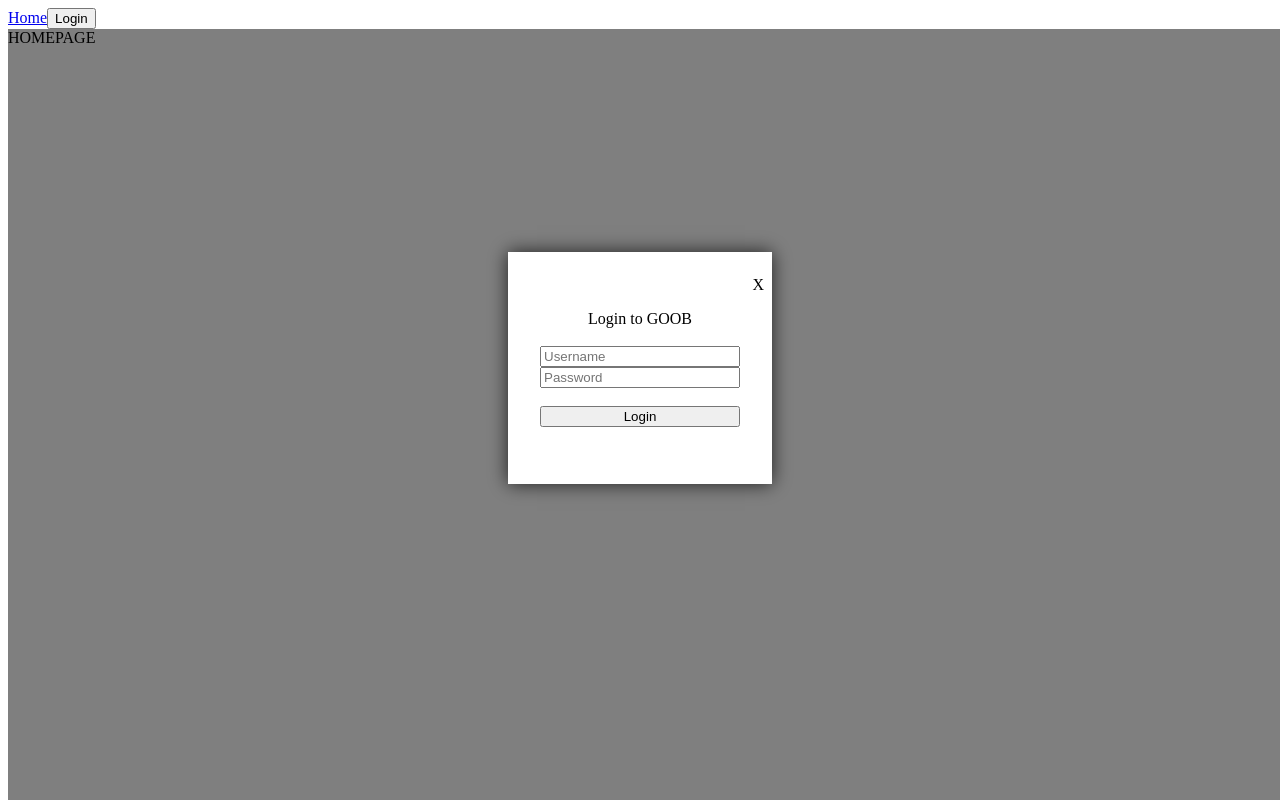
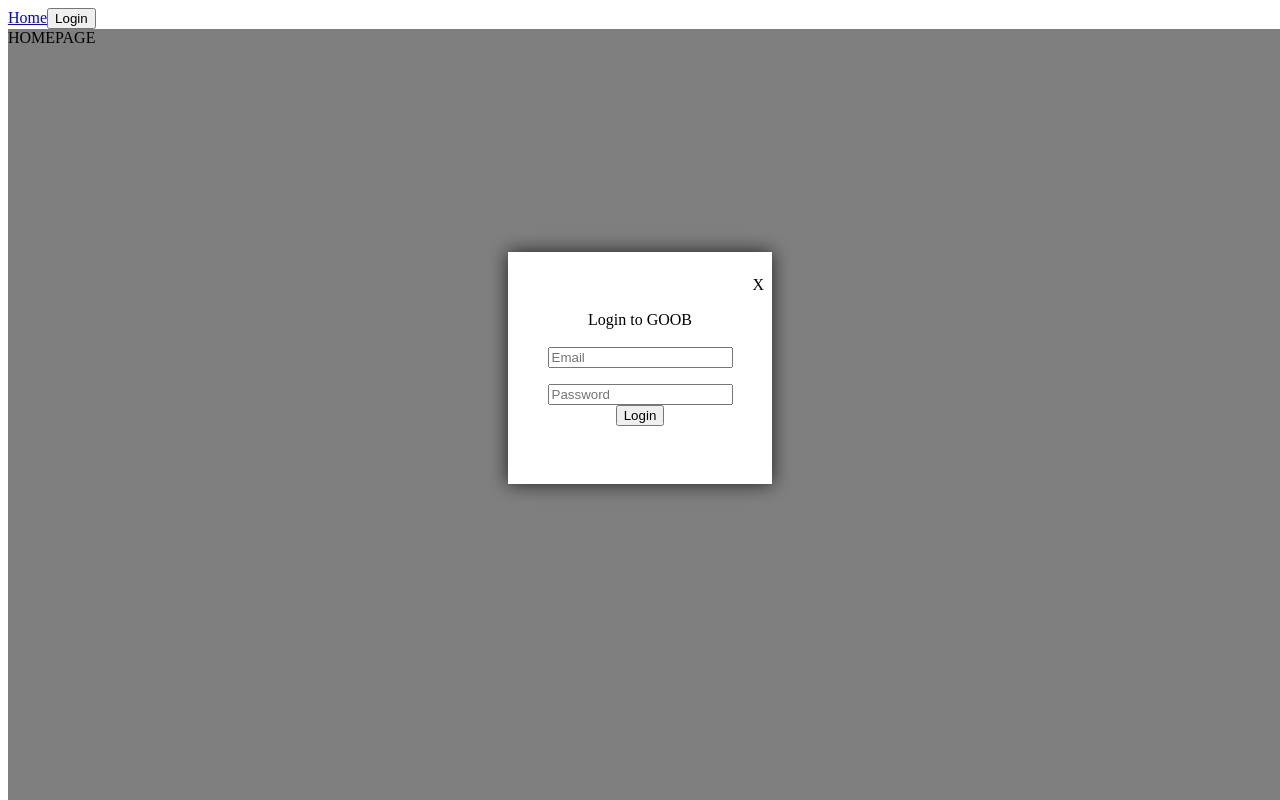
Before and after one commit to Darr3nB/GoinOutOfBusiness, a React (Vite) app in the folder frontend/: page / in a window 1280 px wide. Both pictures are taken after a click on the button "Login". Built offline with nearby package versions, Linux system fonts and the light colour scheme.

Commit message:
Utility js file added with api request and email validation

```diff
--- a/frontend/src/components/LoginModal.jsx
+++ b/frontend/src/components/LoginModal.jsx
@@ -1,6 +1,36 @@
+import {utility} from "../utility.js";
+import {useNavigate} from "react-router-dom";
+import {useState} from "react";
+
 export default function LoginModal({open, closeModal}) {
     if (!open) {
         return null
+    }
+
+    const navigate = useNavigate();
+    const [loginBtn, setLoginBtn] = useState(false);
+    const [loginPtag, setLoginPtag] = useState(false);
+
+
+    const performLogin = (event) => {
+        event.preventDefault();
+        const formData = new FormData(event.currentTarget);
+
+        utility.apiPostWithDictionary(`/user/login`,
+            {'email': formData.get('username-field'), 'password': formData.get('password-field')})
+            .then(response => {
+                if (response.ok) {
+                    navigate(0);
+                }
+            })
+    }
+
+    const checkEmail = (email) => {
+        if (!utility.validateEmail(email)) {
+            setLoginPtag(true);
+        } else {
+            setLoginPtag(false);
+        }
     }
 
     return (
@@ -8,10 +38,14 @@ export default function LoginModal({open, closeModal}) {
             <div className="modal-container">
                 <div>Login to GOOB</div>
                 <p className="closeOnModal" onClick={closeModal}>X</p>
-                <br/><input type="text" placeholder="Username"/>
-                <input type="text" placeholder="Password"/>
-                <br/>
-                <button type="button">Login</button>
+                <form onSubmit={event => performLogin(event)}>
+                    <br/><input onInput={(event) => checkEmail(event.target.value)} type="text" placeholder="Email"
+                                name="email-field"/>
+                    <p className={loginPtag ? 'visible-login-p' : 'invisible-login-p'}>{loginPtag ? 'Invalid e-mail format' : ''}</p>
+                    <input type="text" placeholder="Password" name="password-field"/>
+                    <br/>
+                    <button>Login</button>
+                </form>
             </div>
         </div>
     );
--- a/frontend/src/index.css
+++ b/frontend/src/index.css
@@ -32,3 +32,12 @@
     top: 8px;
     right: 8px;
 }
+
+.visible-login-p {
+    visibility: visible;
+    color: red;
+}
+
+.invisible-login-p {
+    visibility: hidden;
+}
--- /dev/null
+++ b/frontend/src/utility.js
@@ -0,0 +1,20 @@
+export let utility = {
+    apiGet: async function (path) {
+        return await fetch(path);
+    },
+    apiPostWithDictionary: async function (path, data) {
+        return await fetch(path, {
+            method: 'POST',
+            headers: {
+                'Content-Type': 'application/json'
+            },
+            body: JSON.stringify(data)
+        })
+            .catch(reason => console.log(`An error happened: ${reason}`));
+    },
+    validateEmail: function (email) {
+        const regEx = /\S+@\S+\.\S+/;
+
+        return regEx.test(email);
+    }
+}
```
Also changed, not shown: frontend/src/routes/index.jsx (line endings or trailing spaces).
